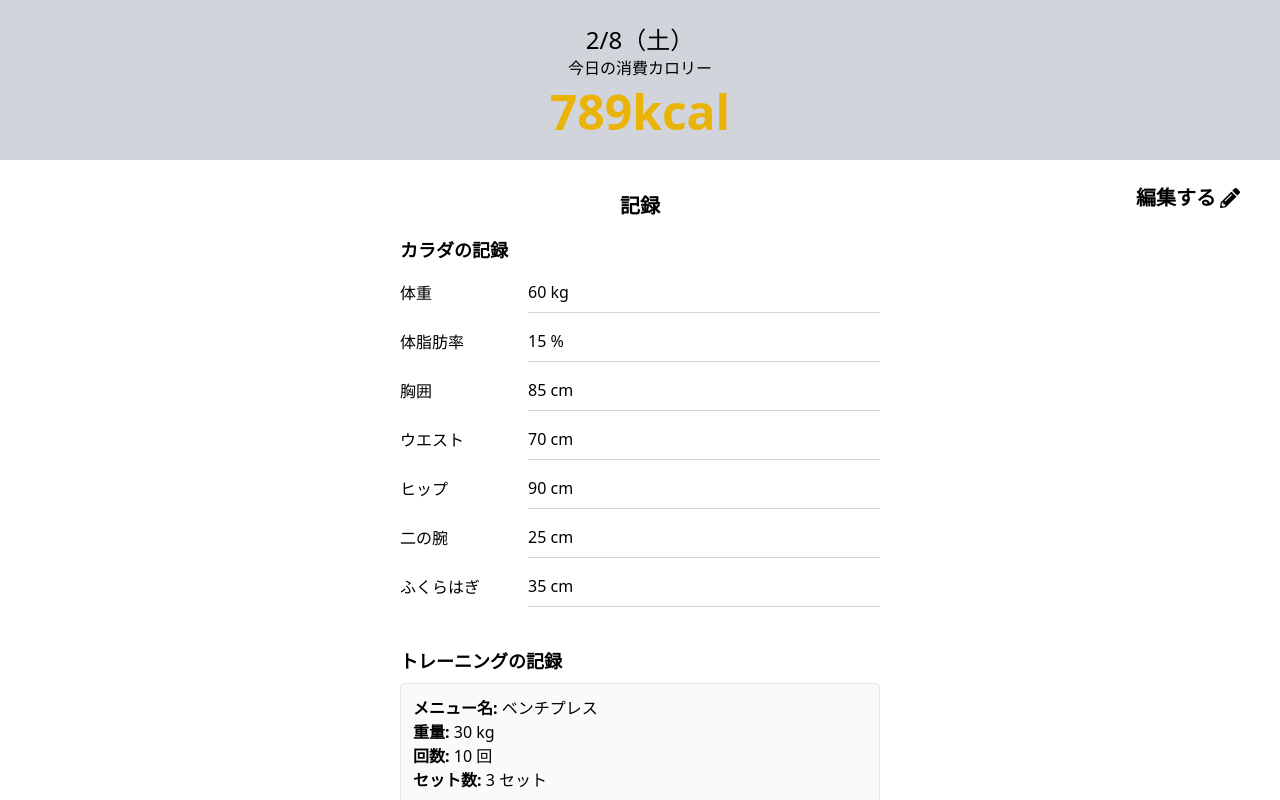
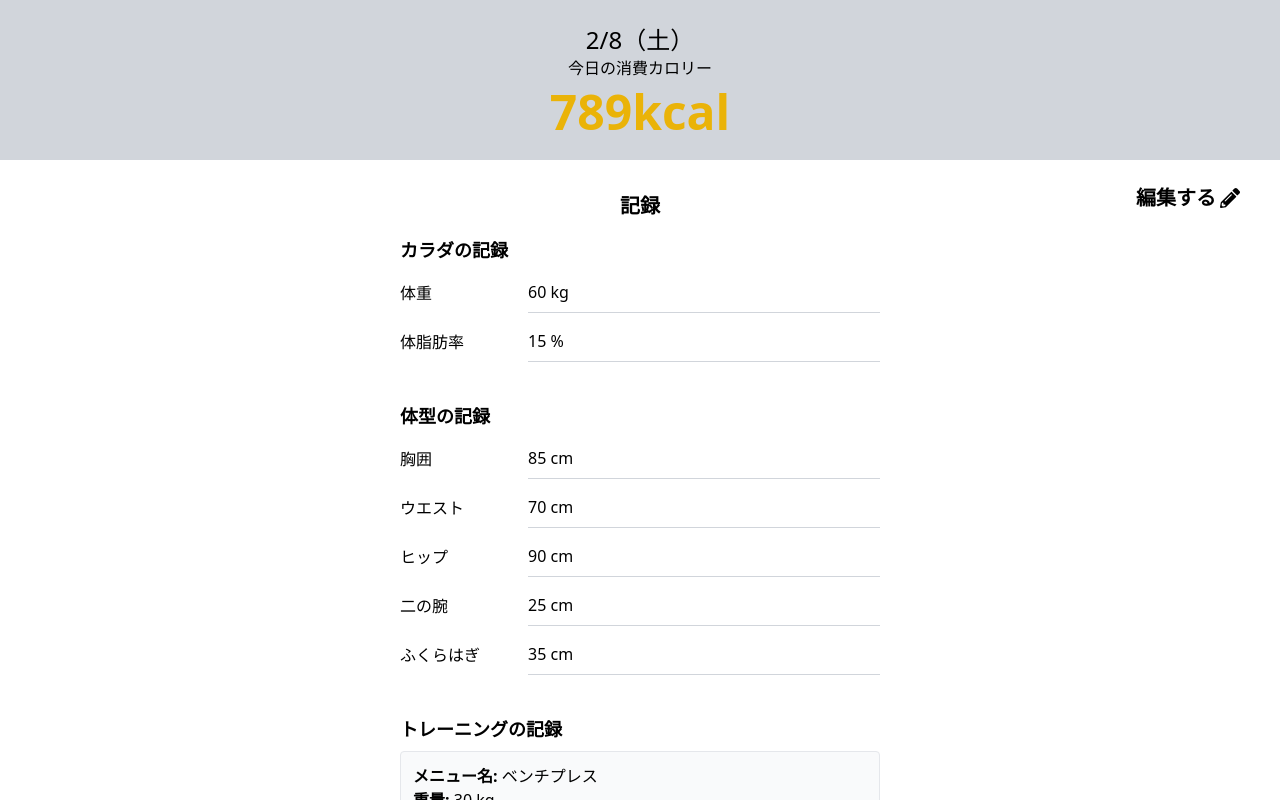
Before and after one commit to atmaxstar/tj-teamb, a React (Vite) app: page / in a window 1280 px wide. Shown: the top 800 px of the page. Built offline with nearby package versions, Linux system fonts and the light colour scheme.

Commit message:
Fix：UI改善

```diff
--- a/src/Home/EditProfile.tsx
+++ b/src/Home/EditProfile.tsx
@@ -60,7 +60,6 @@ const EditProfile: React.FC<EditProfileProps> = ({ profileData, onSave }) => {
       {/* カラダの記録 */}
       <div className="mb-8 w-[480px]">
         <h4 className="text-lg font-semibold mb-2">カラダの記録</h4>
-
         <div className="flex items-center mb-2 space-x-4">
           <label className="w-28" htmlFor="weight">体重</label>
           <input
@@ -87,7 +86,8 @@ const EditProfile: React.FC<EditProfileProps> = ({ profileData, onSave }) => {
           />
         </div>
 
-        {/* 胸囲など他の項目も同様に実装 */}
+        <div className="mb-8 w-[480px]"></div>
+        <h4 className="text-lg font-semibold mb-2">体型の記録</h4>
         <div className="flex items-center mb-2 space-x-4">
           <label className="w-28" htmlFor="chest">胸囲</label>
           <input
@@ -150,19 +150,11 @@ const EditProfile: React.FC<EditProfileProps> = ({ profileData, onSave }) => {
             onChange={(e) => handleInputChange(e, 'chest')}
           />
         </div>
-
       </div>
 
       {/* トレーニングの記録（TagInputなど） */}
       <div className="mb-8 w-[480px]">
         <h4 className="text-lg font-semibold mb-2">トレーニングの記録</h4>
-        {/*
-          TagInput の中身でも同様に
-          editedTraining, setEditedTraining
-          を使って編集できるようにします。
-          例として <TagInput /> をカスタムし
-          propsで読み書きするようにする。
-        */}
         <TagInput
           trainingData={editedTraining}
           onTrainingDataChange={setEditedTraining}
--- a/src/Home/ViewProfile.tsx
+++ b/src/Home/ViewProfile.tsx
@@ -59,7 +59,9 @@ const ViewProfile: React.FC<ViewProfileProps> = ({ profileData, onEdit }) => {
             {bodyData.bodyFat} %
           </span>
         </div>
-        {/* 以下、胸囲なども同様に */}
+        </div>
+        <div className="mb-8 w-[480px]">
+        <h4 className="text-lg font-semibold mb-2">体型の記録</h4>
         <div className="flex items-center mb-2 space-x-4">
           <label className="w-28">胸囲</label>
           <span className="flex-1 border-b border-gray-300 py-2">
```
